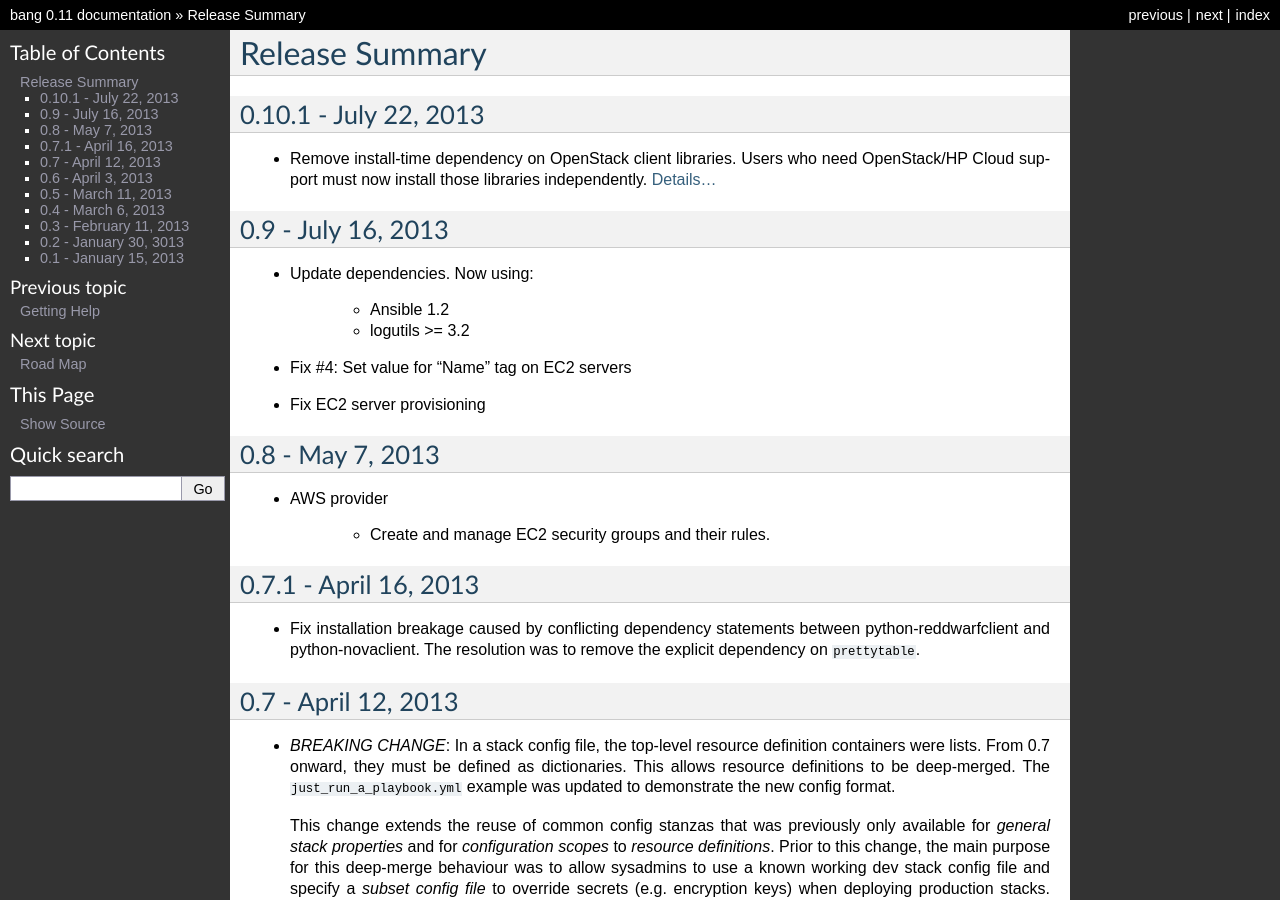
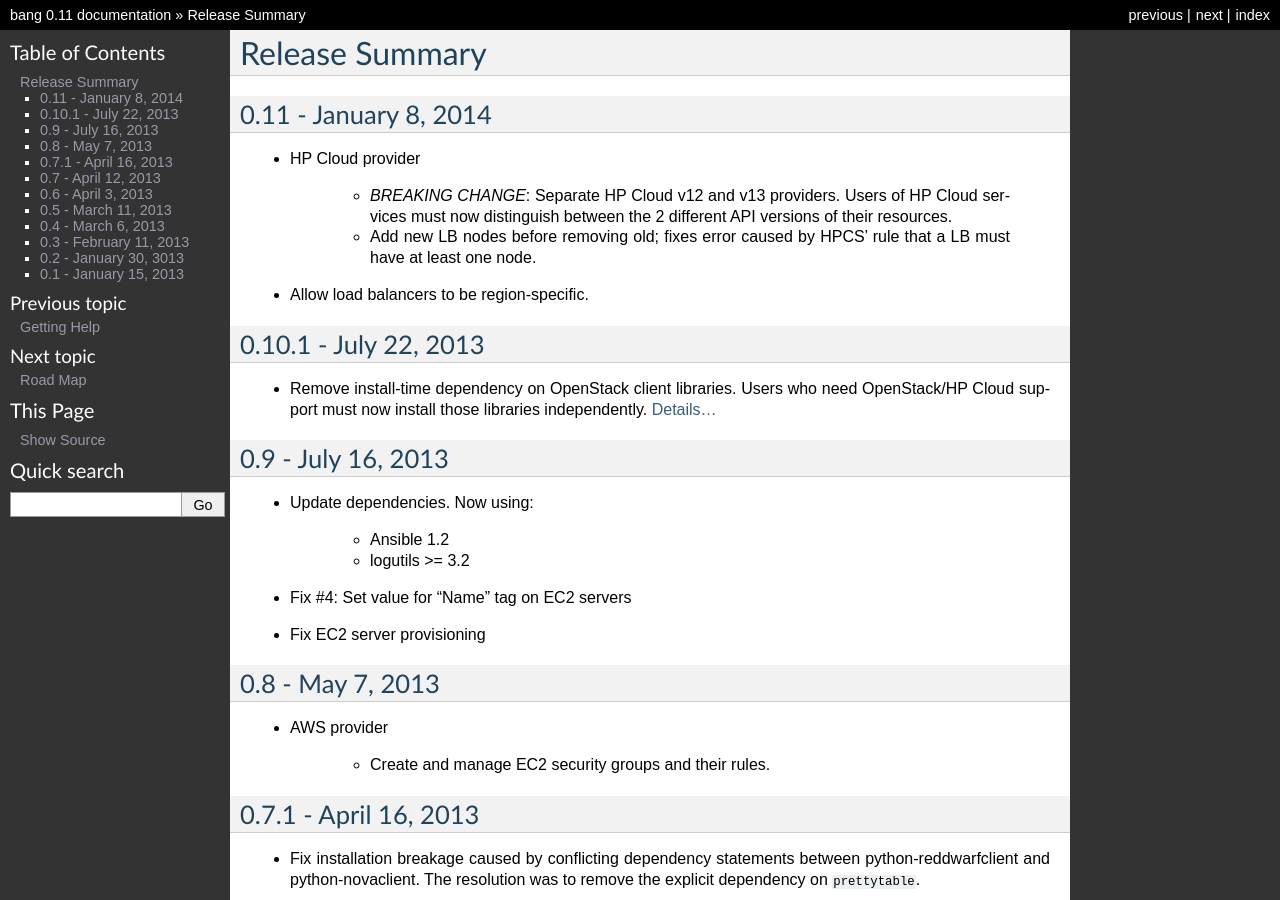
Before and after one commit to fr33jc/bang, a Sphinx documentation site: the page built from doc/releases.txt, in a window 1280 px wide and 900 px high. Built offline with Sphinx 7.4.7, drawn with Linux system fonts in a browser that asks for light colours.

Commit message:
Update release notes for 0.11

```diff
--- a/doc/releases.txt
+++ b/doc/releases.txt
@@ -1,6 +1,18 @@
 Release Summary
 ===============
 
+
+0.11 - January 8, 2014
+----------------------
+- HP Cloud provider
+
+    - *BREAKING CHANGE*:  Separate HP Cloud v12 and v13 providers.  Users
+      of HP Cloud services must now distinguish between the 2 different
+      API versions of their resources.
+    - Add new LB nodes before removing old; fixes error caused by
+      HPCS' rule that a LB must have at least one node.
+
+- Allow load balancers to be region-specific.
 
 0.10.1 - July 22, 2013
 ----------------------
```
